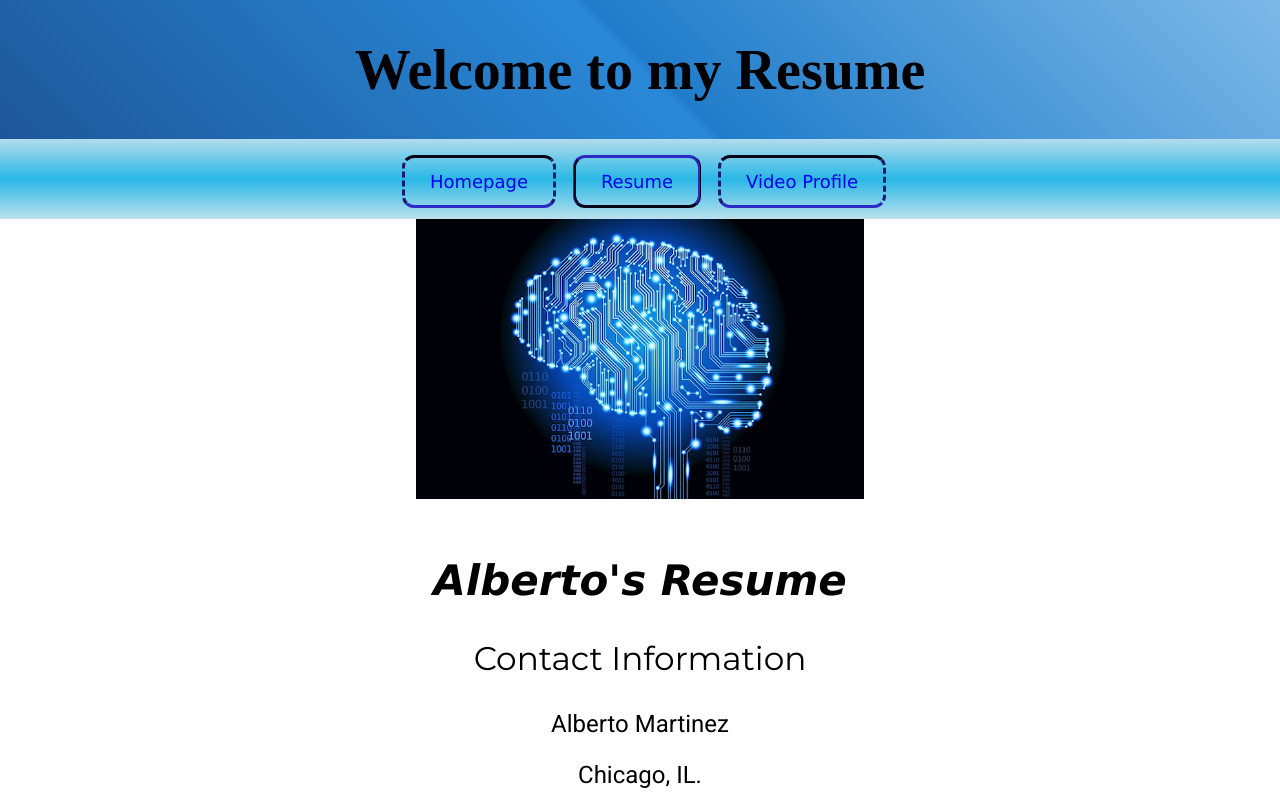
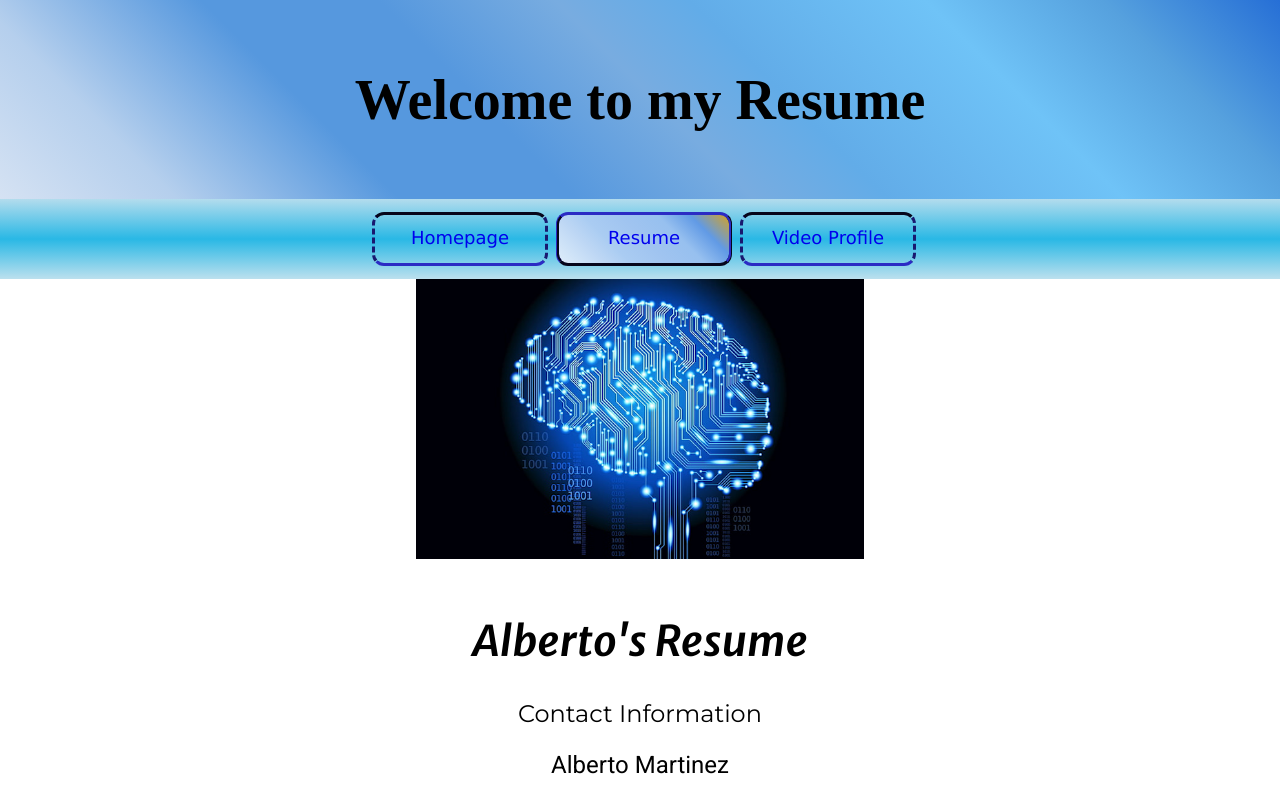
Before and after one commit to Bandolero871/Module5-Project2-CSS, a plain HTML site: page resume.html in a window 1280 px wide. Shown: the top 800 px of the page. Drawn offline with Linux system fonts and the light colour scheme; a web font is replaced by a local one.

Commit message:
Update style.css

```diff
--- a/css/style.css
+++ b/css/style.css
@@ -4,25 +4,27 @@ body {
   font-family: Verdana, Geneva, Tahoma, sans-serif;
 }
 
-.header { <!--header position and gradient color-->
+.header {
   padding: 30px;
   text-align: center;
-  background: linear-gradient(45deg, #1e5799 0%,#2989d8 50%,#207cca 51%,#7db9e8 100%);
+  background: linear-gradient(45deg, #d5e2f3 0%,#b5cfed 12%,#5698de 27%,#5698de 27%,#5698de 39%,#78ace0 51%,#62ace8 60%,#6fc3f7 76%,#56a1de 88%,#266fd6 100%);
   position: relative;
   overflow: hidden;
   font-family: "bungee tint";
+  <!--header position and gradient color-->
 }
 
-#navbar { <!--Navbar type and positioning-->
+#navbar {
+  background: linear-gradient(to bottom, #b3dced 0%, #29b8e5 50%, #bce0ee 100%);
+  align-content: center;
   position: sticky;
   top: 0px;
   overflow: hidden;
-  background: linear-gradient(to bottom, #b3dced 0%, #29b8e5 50%, #bce0ee 100%);
   height: 80px;
-  align-content: center;
+  <!--Navbar type and positioning-->
 }
 
-#navbar a { <!--Navbar buttons positioning and color-->
+#navbar a {
   float: left;
   text-align: center;
   margin-left: 8px;
@@ -34,18 +36,21 @@ body {
   border-radius: 12px;
   width: 120px;
   height: 22px;
+  <!--Navbar buttons positioning and color-->
 }
 
-#navbar a:hover { <!--Navbar buttons hover color change-->
+#navbar a:hover {
   background: linear-gradient(to bottom, #f5f6f6 0%,#dbdce2 21%,#b8bac6 49%,#dddfe3 80%,#f5f6f6 100%); <!--added gradient color-->
   color: black;
+  <!--Navbar buttons hover color change-->
   }
 
 
-#navbar a.active { <!--Navbar buttons hover color change-->
+#navbar a.active {
   background: linear-gradient(45deg, #deedfa 0%,#bcd6f4 22%,#aaccf2 33%,#a0c4f0 50%,#97c0ef 67%,#619ae5 82%,#d3a227 100%); <!--added gradient color-->
   color: black;
   border-style: outset ridge;
+  <!--Navbar buttons hover color change-->
 }
 
 .navbar-container {
@@ -63,18 +68,20 @@ body {
   text-align: center;
 }
 
-.content h2{ <!--header font type and sizing-->
+.content h2{
   font-family: "Merriweather Sans", sans-serif, Verdana;
   font-weight: 600;
   font-style: italic;
+  <!--header font type and sizing-->
 }
 
-.content h3{ <!--header font type and sizing-->
+.content h3{
   font-size: x-large;
   font-family: "Montserrat", sans-serif, Geneva;
   font-optical-sizing: auto;
   font-weight: 400;
   font-style: normal;
+  <!--header font type and sizing-->
 }
 
 .content p {
```
